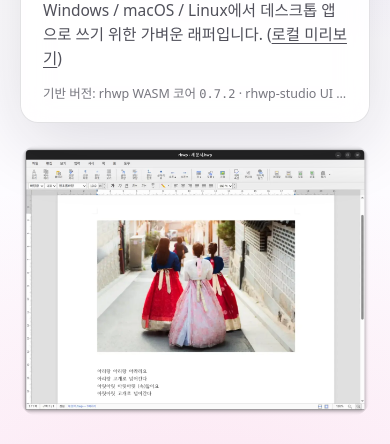
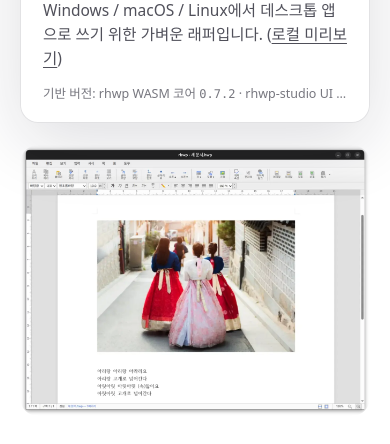
Before and after one commit to runableapp/rhwp-desktop, a plain HTML site: page docs/index.html in a window 390 px wide. Shown: the part 364-808 px from the top of the page. Drawn offline with Linux system fonts and the light colour scheme.

Commit message:
Refactor CSS styles in index.html to improve layout and background effects. Updated body and html styles for better responsiveness, added a fixed background layer, and refined gradient backgrounds for enhanced visual appeal.

```diff
--- a/docs/index.html
+++ b/docs/index.html
@@ -35,19 +35,31 @@
       }
       html,
       body {
-        height: 100%;
+        min-height: 100%;
+      }
+      html {
+        background: var(--bg);
       }
       body {
         margin: 0;
         font-family: var(--sans);
         color: var(--text);
+        background: var(--bg);
+        line-height: 1.55;
+      }
+      body::before {
+        content: "";
+        position: fixed;
+        inset: 0;
+        z-index: -1;
+        pointer-events: none;
         background:
-          radial-gradient(1100px 760px at 10% -15%, rgba(0, 194, 255, 0.22), transparent 60%),
-          radial-gradient(980px 700px at 95% 0%, rgba(124, 58, 237, 0.18), transparent 58%),
-          radial-gradient(1000px 760px at 50% 115%, rgba(255, 77, 141, 0.14), transparent 58%),
-          linear-gradient(180deg, rgba(255, 255, 255, 1), rgba(252, 250, 255, 1));
+          radial-gradient(1200px 900px at 12% -18%, rgba(0, 194, 255, 0.22), transparent 62%),
+          radial-gradient(1100px 900px at 92% -6%, rgba(124, 58, 237, 0.18), transparent 62%),
+          radial-gradient(1200px 900px at 52% 118%, rgba(255, 77, 141, 0.14), transparent 62%),
+          linear-gradient(180deg, #ffffff, #fcf8ff);
         background-repeat: no-repeat;
-        line-height: 1.55;
+        background-size: cover;
       }
 
       a {
```
